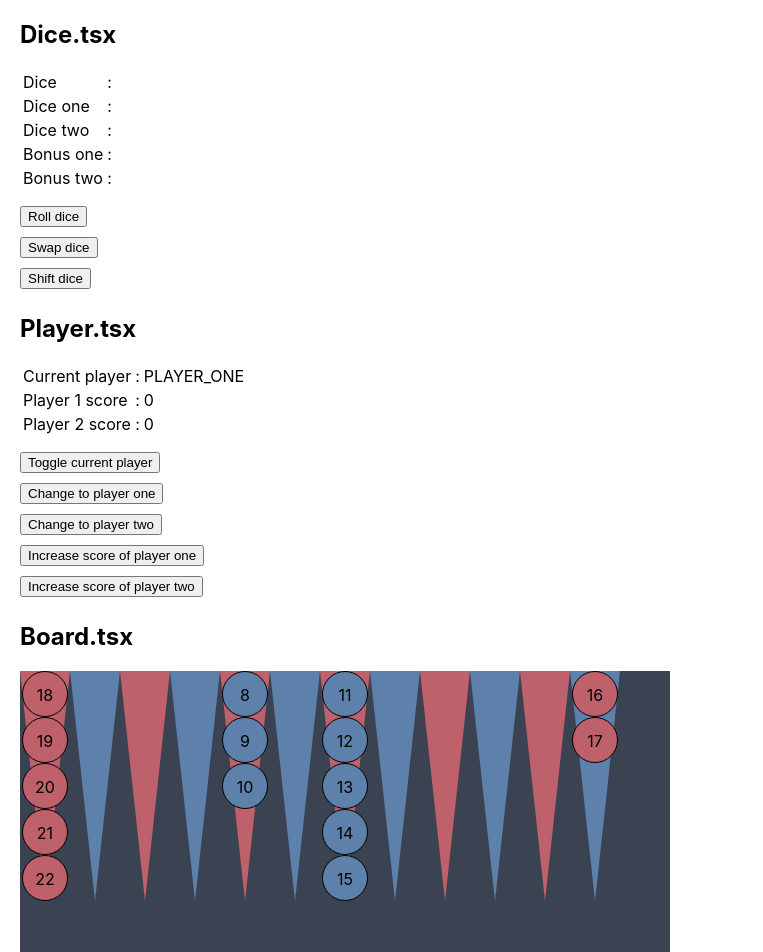
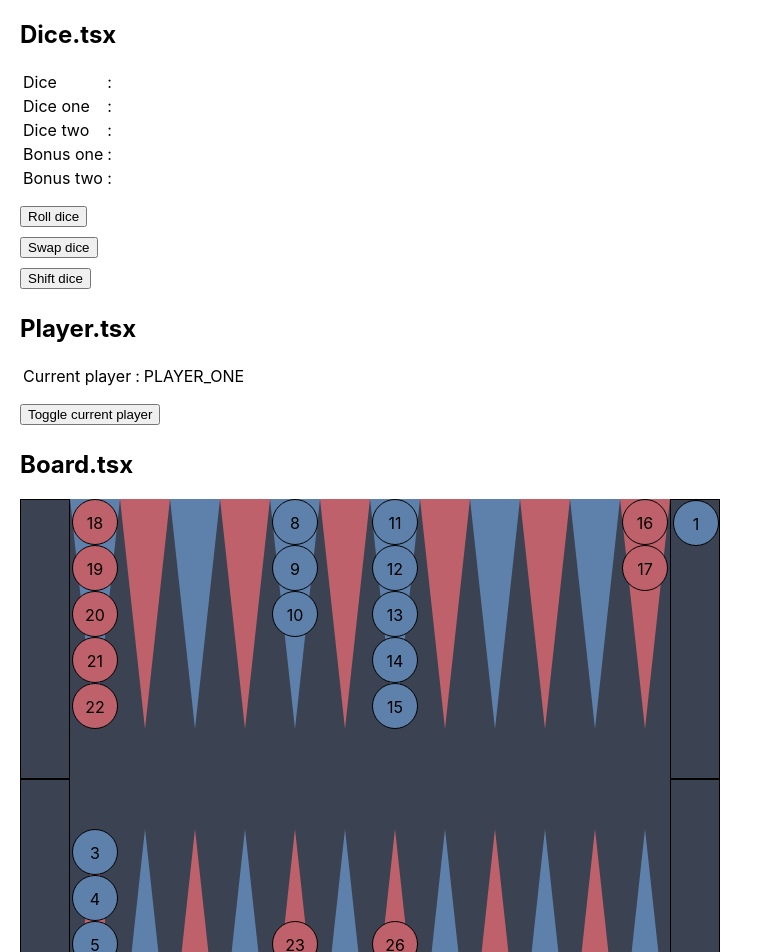
Before and after one commit to nielslange/react-backgammon, a React (Create React App) app: page / in a window 1280 px wide. Shown: the top 952 px of the page, without its empty margins (0-763 px from the left). Built offline with nearby package versions, Linux system fonts and the light colour scheme.

Commit message:
Add THROWN and BEAR_OFF lanes

```diff
--- a/src/components/Board.tsx
+++ b/src/components/Board.tsx
@@ -7,12 +7,14 @@ const Board = () => {
 
 			<div className="board">
 				<div className="board-top">
+					<Lane from={ -1 } to={ -1 } player="PLAYER_ONE" />
 					<Lane from={ 13 } to={ 24 } />
-					<Lane from={ 25 } to={ 25 } />
+					<Lane from={ 25 } to={ 25 } player="PLAYER_ONE" />
 				</div>
 				<div className="board-bottom">
+					<Lane from={ -1 } to={ -1 } player="PLAYER_TWO" />
 					<Lane from={ 12 } to={ 1 } />
-					<Lane from={ 0 } to={ 0 } />
+					<Lane from={ 25 } to={ 25 } player="PLAYER_TWO" />
 				</div>
 			</div>
 		</div>
--- a/src/components/Lane.tsx
+++ b/src/components/Lane.tsx
@@ -1,11 +1,13 @@
 import { useSelector } from 'react-redux';
 import Checker from './Checker';
+import { Player } from '../data/state';
 interface LanesProps {
 	from: number;
 	to: number;
+	player?: Player;
 }
 
-const Lane = ( { from, to }: LanesProps ): JSX.Element => {
+const Lane = ( { from, to, player }: LanesProps ): JSX.Element => {
 	const checkers = useSelector( ( state: any ) => state.checkers );
 	const currentPlayer = useSelector( ( state: any ) => state.currentPlayer );
 	const lanes = [];
@@ -27,7 +29,7 @@ const Lane = ( { from, to }: LanesProps ): JSX.Element => {
 				</div>
 			);
 		}
-	} else {
+	} else if ( from > to ) {
 		for ( let i = from; i >= to; i-- ) {
 			const checker: JSX.Element[] = checkers
 				.filter( ( item: any ) => item.row === i )
@@ -45,6 +47,24 @@ const Lane = ( { from, to }: LanesProps ): JSX.Element => {
 				</div>
 			);
 		}
+	} else {
+		const key = `${ player }-${ from }`;
+		const checker: JSX.Element[] = checkers
+			.filter( ( item: any ) => item.row === from )
+			.filter( ( item: any ) => item.player === player )
+			.map( ( item: any ) => (
+				<Checker
+					className="checker"
+					id={ item.id }
+					player={ item.player }
+					currentPlayer={ currentPlayer }
+				/>
+			) );
+		lanes.push(
+			<div className="lane" data-lane={ from } key={ key }>
+				{ checker }
+			</div>
+		);
 	}
 	return <>{ lanes }</>;
 };
--- a/src/components/Players.tsx
+++ b/src/components/Players.tsx
@@ -1,37 +1,14 @@
 import { useSelector, useDispatch } from 'react-redux';
-import {
-	setCurrentPlayer,
-	toggleCurrentPlayer,
-	updateScore,
-} from '../data/actions';
+import { toggleCurrentPlayer } from '../data/actions';
 
 const Players = () => {
 	const dispatch = useDispatch();
 	const currentPlayer = useSelector( ( state: any ) => state.currentPlayer );
-	const PLAYER_ONEScore = useSelector(
-		( state: any ) => state.scores.PLAYER_ONE
-	);
-	const PLAYER_TWOScore = useSelector(
-		( state: any ) => state.scores.PLAYER_TWO
-	);
 
 	const handleToggleCurrentPlayer = () => {
 		const player =
 			currentPlayer === 'PLAYER_ONE' ? 'PLAYER_TWO' : 'PLAYER_ONE';
 		return dispatch( toggleCurrentPlayer( { player } ) );
-	};
-
-	const handleSetCurrentPlayer = ( player: string ) => {
-		return dispatch( setCurrentPlayer( player ) );
-	};
-
-	const handleUpdateScore = ( player: string, increase: number ) => {
-		const score =
-			player === 'PLAYER_ONE'
-				? PLAYER_ONEScore + increase
-				: PLAYER_TWOScore + increase;
-		console.log( { player, score } );
-		return dispatch( updateScore( player, score ) );
 	};
 
 	return (
@@ -45,38 +22,12 @@ const Players = () => {
 						<td>:</td>
 						<td>{ currentPlayer }</td>
 					</tr>
-					<tr>
-						<td>Player 1 score</td>
-						<td>:</td>
-						<td>{ PLAYER_ONEScore }</td>
-					</tr>
-					<tr>
-						<td>Player 2 score</td>
-						<td>:</td>
-						<td>{ PLAYER_TWOScore }</td>
-					</tr>
 				</tbody>
 			</table>
 
 			<button onClick={ handleToggleCurrentPlayer }>
 				Toggle current player
 			</button>
-			<br />
-			<button onClick={ () => handleSetCurrentPlayer( 'PLAYER_ONE' ) }>
-				Change to player one
-			</button>
-			<br />
-			<button onClick={ () => handleSetCurrentPlayer( 'PLAYER_TWO' ) }>
-				Change to player two
-			</button>
-			<br />
-			<button onClick={ () => handleUpdateScore( 'PLAYER_ONE', 1 ) }>
-				Increase score of player one
-			</button>
-			<br />
-			<button onClick={ () => handleUpdateScore( 'PLAYER_TWO', 1 ) }>
-				Increase score of player two
-			</button>
 		</div>
 	);
 };
--- a/src/data/state.ts
+++ b/src/data/state.ts
@@ -27,7 +27,7 @@ export const initialState: State = {
 		PLAYER_TWO: 0,
 	},
 	checkers: [
-		{ id: 1, player: 'PLAYER_ONE', row: 1, state: 'PROGRESS' },
+		{ id: 1, player: 'PLAYER_ONE', row: 25, state: 'PROGRESS' },
 		{ id: 2, player: 'PLAYER_ONE', row: 1, state: 'PROGRESS' },
 		{ id: 3, player: 'PLAYER_ONE', row: 12, state: 'PROGRESS' },
 		{ id: 4, player: 'PLAYER_ONE', row: 12, state: 'PROGRESS' },
@@ -55,7 +55,7 @@ export const initialState: State = {
 		{ id: 26, player: 'PLAYER_TWO', row: 6, state: 'PROGRESS' },
 		{ id: 27, player: 'PLAYER_TWO', row: 6, state: 'PROGRESS' },
 		{ id: 28, player: 'PLAYER_TWO', row: 6, state: 'PROGRESS' },
-		{ id: 29, player: 'PLAYER_TWO', row: 6, state: 'PROGRESS' },
-		{ id: 30, player: 'PLAYER_TWO', row: 6, state: 'PROGRESS' },
+		{ id: 29, player: 'PLAYER_TWO', row: 25, state: 'PROGRESS' },
+		{ id: 30, player: 'PLAYER_TWO', row: 25, state: 'PROGRESS' },
 	],
 };
--- a/src/index.scss
+++ b/src/index.scss
@@ -1,8 +1,8 @@
 body {
 	margin: 20px;
-  font-family: -apple-system, BlinkMacSystemFont, "Segoe UI", "Roboto", "Oxygen",
-    "Ubuntu", "Cantarell", "Fira Sans", "Droid Sans", "Helvetica Neue",
-    sans-serif;
+	font-family: -apple-system, BlinkMacSystemFont, "Segoe UI", "Roboto",
+		"Oxygen", "Ubuntu", "Cantarell", "Fira Sans", "Droid Sans",
+		"Helvetica Neue", sans-serif;
 	-webkit-font-smoothing: antialiased;
 	-moz-osx-font-smoothing: grayscale;
 }
@@ -38,8 +38,10 @@ table {
 					border-left: 25px solid transparent;
 				}
 			}
-      &:nth-child(13) {
+			&:nth-child(1),
+			&:nth-child(14) {
 				background-color: #3b4252;
+				border: 1px solid #000;
 				&:before {
 					border: none;
 				}
@@ -65,8 +67,10 @@ table {
 					border-left: 25px solid transparent;
 				}
 			}
-      &:nth-child(13) {
+			&:nth-child(1),
+			&:nth-child(14) {
 				background-color: #3b4252;
+				border: 1px solid #000;
 				&:before {
 					border: none;
 				}
```
Also changed, not shown: 1 other file (tests, documents, lock files or other folders). Lines whose indentation alone changed are shown as unchanged.
